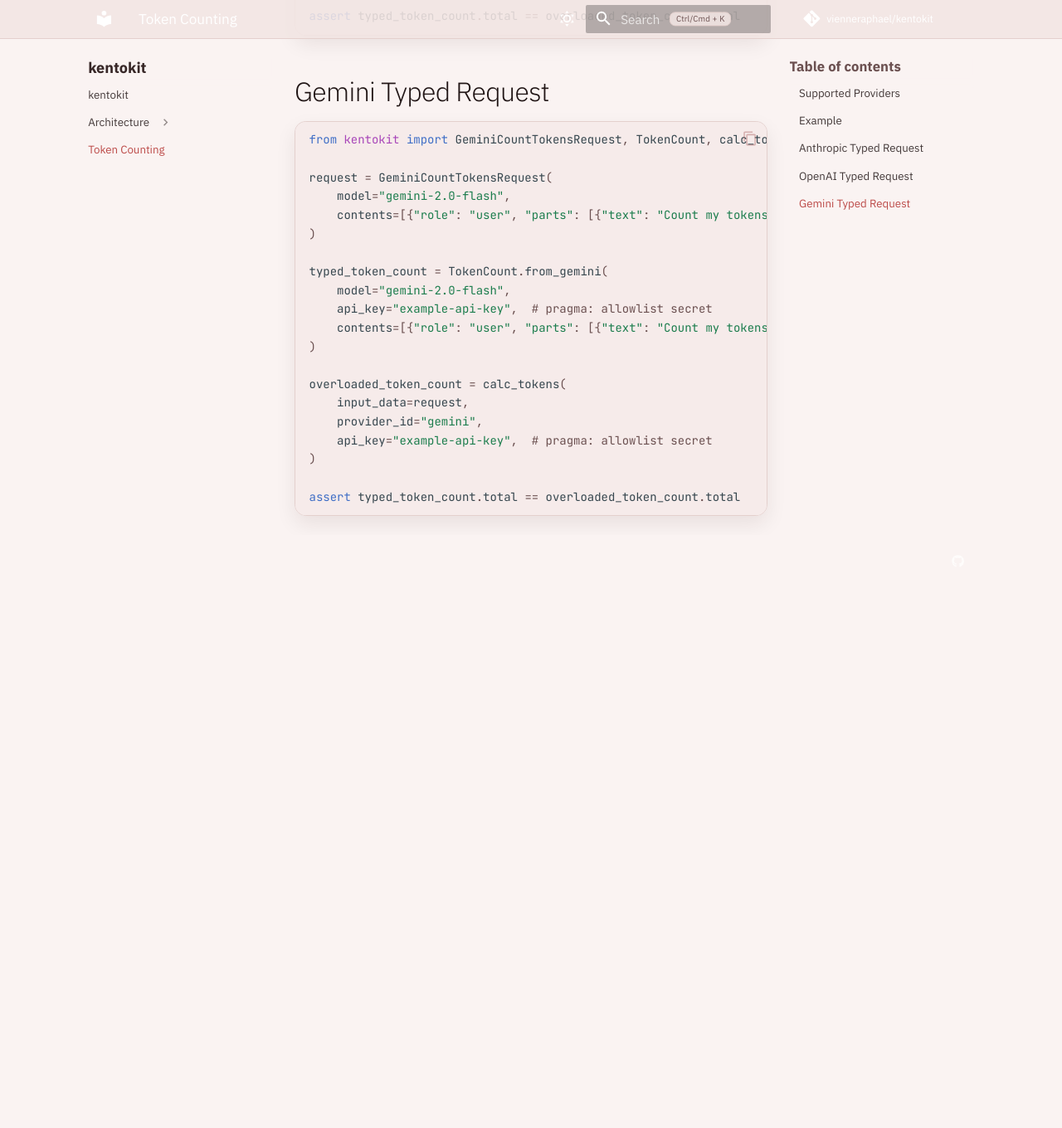
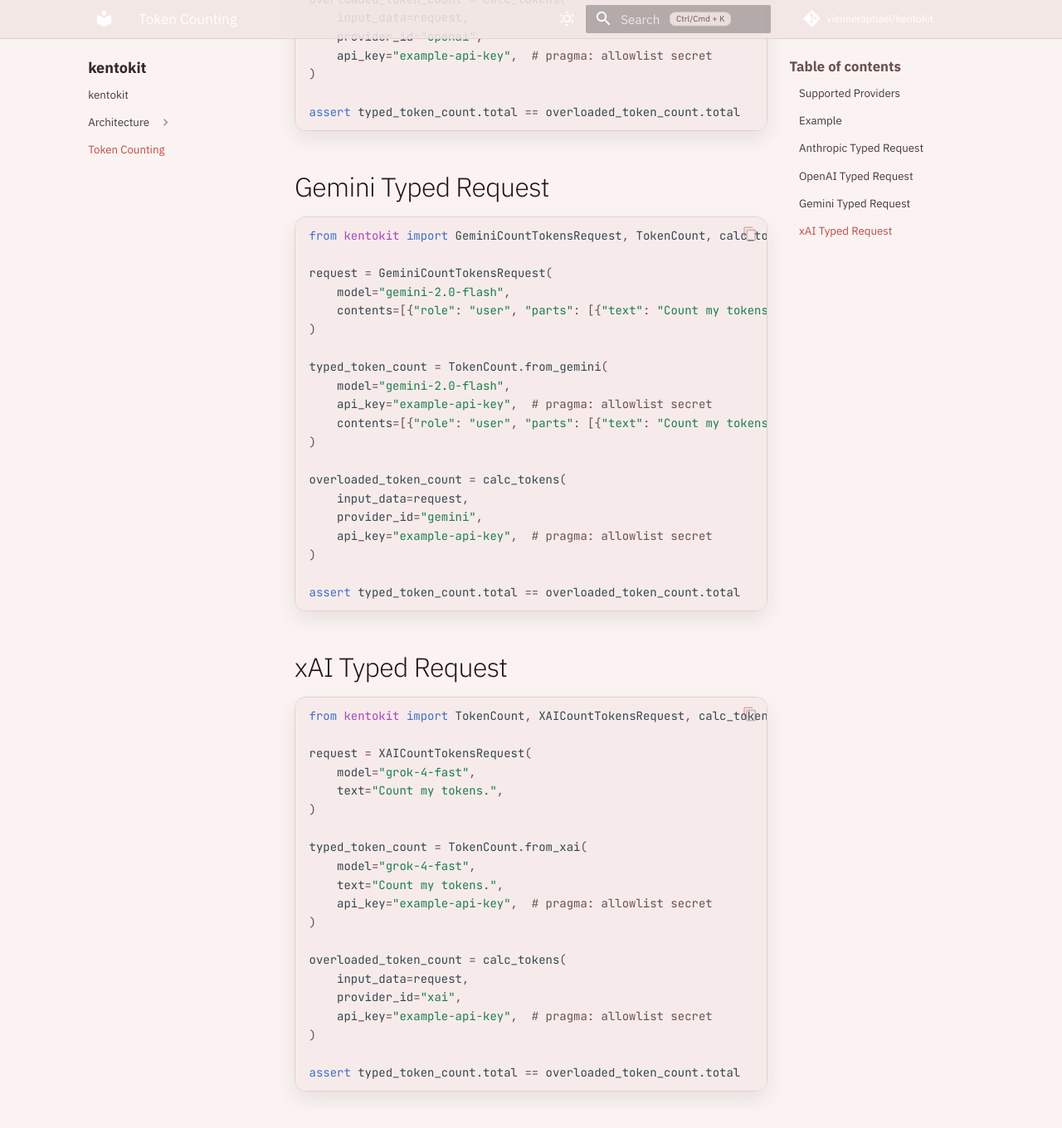
Before and after one commit to vienneraphael/kentokit, an MkDocs documentation site: the page built from docs/token-counting.md, in a window 1280 px wide and 1400 px high, scrolled down 2669 px. Shown: the top 1360 px of the window at 83% size. Built offline with MkDocs 1.6.1 and Material for MkDocs 9.7.7, drawn with Linux system fonts in a browser that asks for light colours; comment, search, counter and statistics services are not loaded; before the commit the page ends 3375 px from its top, so only the background shows below that.

Commit message:
docs: document xai typed request support

````diff
--- a/docs/token-counting.md
+++ b/docs/token-counting.md
@@ -42,6 +42,15 @@ provider HTTP APIs.
       docstring_style: numpy
 
 ::: kentokit.requests.gemini.GeminiCountTokensRequest
+    options:
+      separate_signature: true
+      show_root_heading: true
+      show_root_full_path: false
+      show_source: true
+      heading_level: 2
+      docstring_style: numpy
+
+::: kentokit.requests.xai.XAICountTokensRequest
     options:
       separate_signature: true
       show_root_heading: true
@@ -154,3 +163,28 @@ overloaded_token_count = calc_tokens(
 
 assert typed_token_count.total == overloaded_token_count.total
 ```
+
+## xAI Typed Request
+
+```python
+from kentokit import TokenCount, XAICountTokensRequest, calc_tokens
+
+request = XAICountTokensRequest(
+    model="grok-4-fast",
+    text="Count my tokens.",
+)
+
+typed_token_count = TokenCount.from_xai(
+    model="grok-4-fast",
+    text="Count my tokens.",
+    api_key="example-api-key",  # pragma: allowlist secret
+)
+
+overloaded_token_count = calc_tokens(
+    input_data=request,
+    provider_id="xai",
+    api_key="example-api-key",  # pragma: allowlist secret
+)
+
+assert typed_token_count.total == overloaded_token_count.total
+```
````
Also changed, not shown: docs/architecture/api.md (+12 -6 lines), docs/architecture/providers.md (+5 -2 lines).
